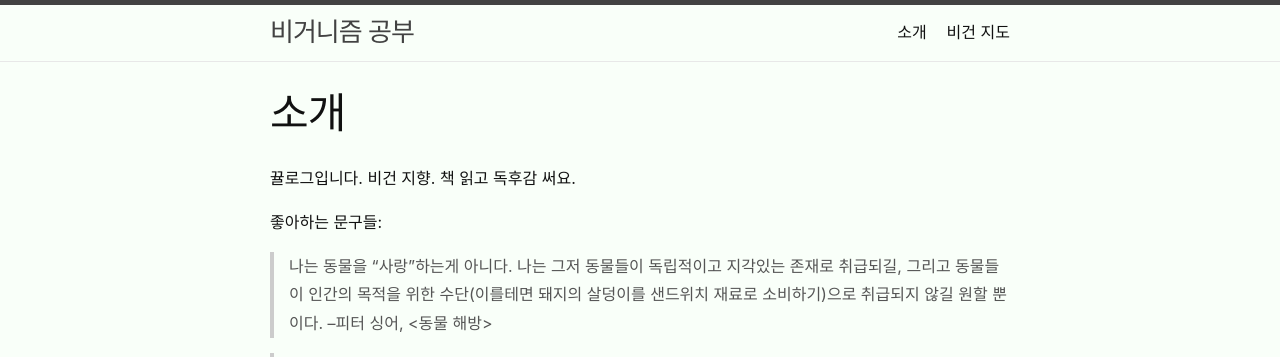
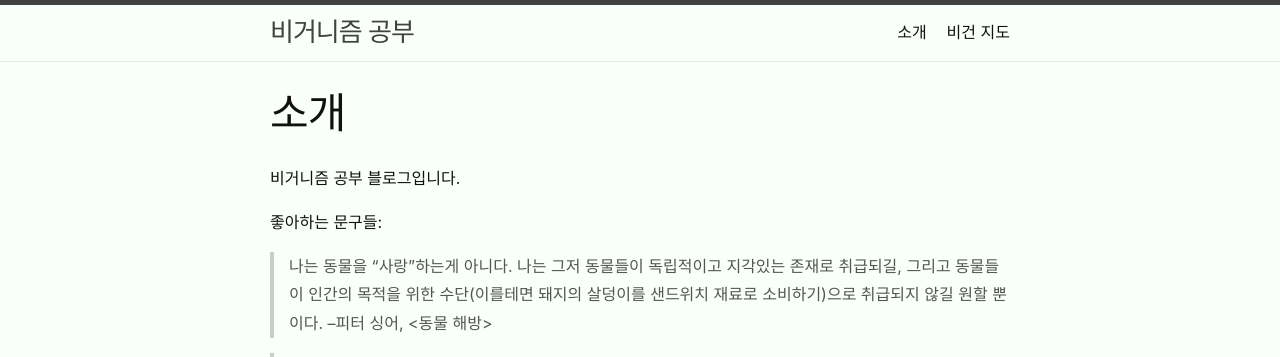
Before and after one commit to veganstudies/veganstudies.github.io, a Jekyll site: the page built from about.md, in a window 1280 px wide. Shown: the top 357 px of the page. Built offline with Jekyll 4.4.1, drawn with Linux system fonts in a browser that asks for light colours.

Commit message:
소개글 수정

```diff
--- a/about.md
+++ b/about.md
@@ -3,7 +3,7 @@ layout: page
 title: 소개
 permalink: /about/
 ---
-뀰로그입니다. 비건 지향. 책 읽고 독후감 써요.
+비거니즘 공부 블로그입니다.
 
 좋아하는 문구들:
 
```
